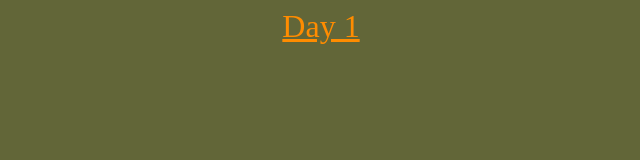
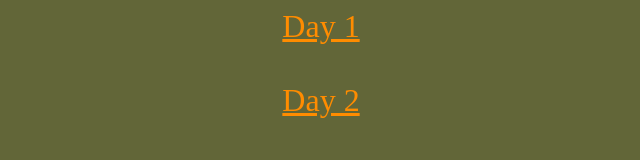
Before and after one commit to PrasanthVadde/css, a plain HTML site: page index.html in a window 1280 px wide. Shown: the whole page, without its empty margins (319-959 px from the left). Drawn offline with Linux system fonts and the light colour scheme.

Commit message:
day 2 index

```diff
--- a/index.html
+++ b/index.html
@@ -18,5 +18,6 @@
 </head>
 <body>
     <a href="./Day1/index.html">Day 1</a><br>
+    <a href="./Day2/index.html">Day 2</a>
 </body>
 </html>
```
